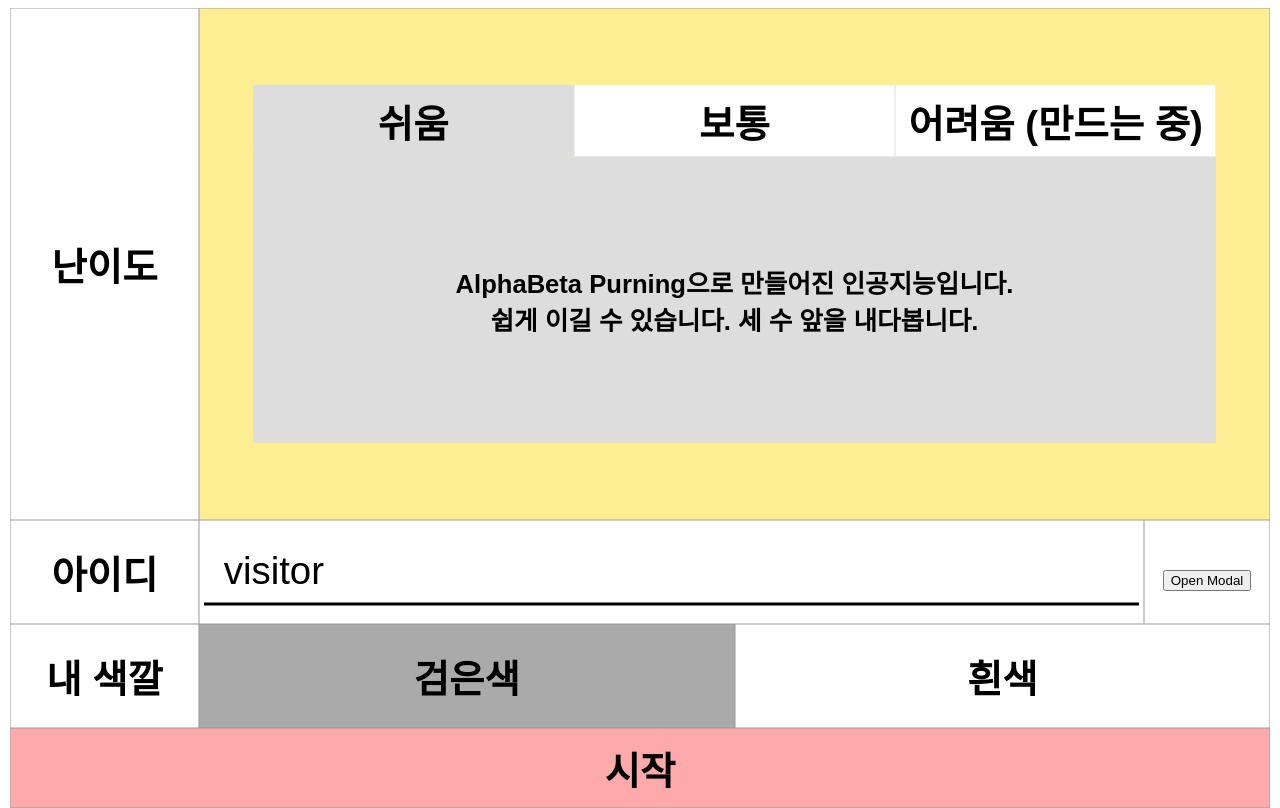
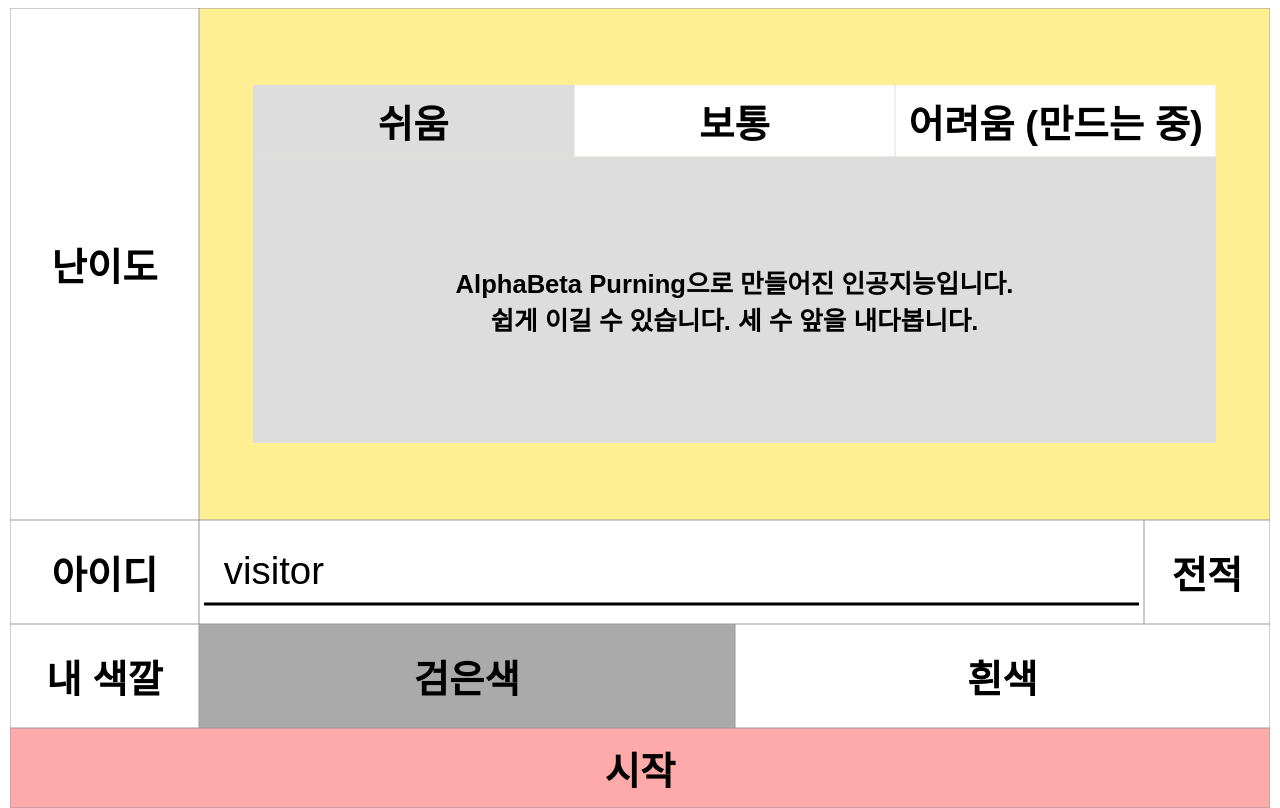
Before and after one commit to newmbewb/abalone-ai-react, a React (Create React App) app: page / in a window 1280 px wide. Built offline with nearby package versions, Linux system fonts and the light colour scheme.

Commit message:
Fix record button.

```diff
--- a/src/index.js
+++ b/src/index.js
@@ -136,7 +136,7 @@ class Home extends React.Component {
               height: '100%',
               float: 'left'}}>
             <div className="textline">
-            <Popup trigger={<button className="button"> Open Modal </button>} modal nested>
+            <Popup trigger={<button className="modal-button">전적</button>} modal nested>
               {close => (
                 <div className="modal">
                   <button className="close" onClick={close}>
--- a/src/modal.css
+++ b/src/modal.css
@@ -2,6 +2,18 @@
     font-size: 20px;
     width: 600px;
     background: #F9D6BF;
+}
+.modal-button {
+    -webkit-appearance: none;
+    -moz-appearance: none;
+    appearance: none;
+    background-color: transparent;
+    width: 100%;
+    height: 100%;
+    border: None;
+    /* font-size: inherit; */
+    font: inherit;
+    /* font-style: inherit; */
 }
 .modal > .header {
     width: 100%;
```
